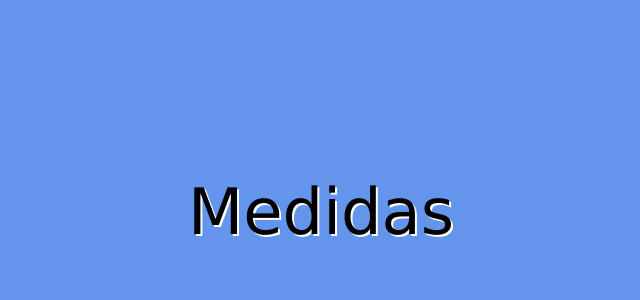
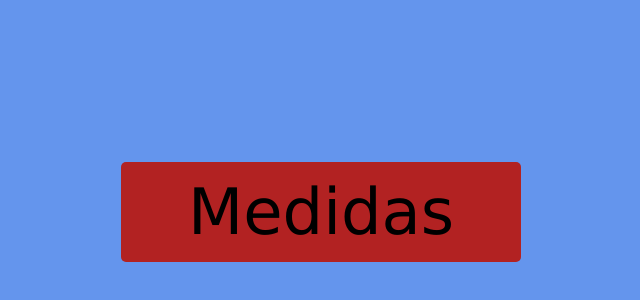
Before and after one commit to HenryKasai/MedidasJS, a plain HTML site: page index.html in a window 1280 px wide. Shown: the part 196-496 px from the top of the page, without its empty margins (319-959 px from the left). Drawn offline with Linux system fonts and the light colour scheme.

Commit message:
Exercício resolvido

```diff
--- a/index.html
+++ b/index.html
@@ -14,18 +14,26 @@
             align-items: center;
             height: 100vh;
         }
-        a {
+        button {
             font-size: 64px;
-            text-shadow: white 2px 2px;
             font-family: Verdana, Geneva, Tahoma, sans-serif;
             color: black;
             text-decoration: none;
+            background-color: transparent;
+            outline: none;
+            border: none;
+            width: 400px;
+            height: 100px;
+            background-color: firebrick;
+            border-radius: 5px;
         }
-        a:hover {
-            color: blue;
+        button:hover {
+            background-color: rgb(138, 21, 21);
         }
     </style>
-    <a href="#">Medidas</a>
+    <form>
+        <button>Medidas</button>
+    </form>
     <script src="index.js"></script>
 </body>
 </html>
--- a/index.js
+++ b/index.js
@@ -1,5 +1,5 @@
-const a = document.querySelector("a");
-const aclick = (e) => {
+const button = document.querySelector("button");
+const buttonclick = (e) => {
     e.preventDefault();
     let metros = prompt("Insira uma medida em metros.");
     if (Number(metros)) {
@@ -11,4 +11,4 @@ const aclick = (e) => {
     }
 }
 
-a.addEventListener("click", aclick);
+button.addEventListener("click", buttonclick);
```
